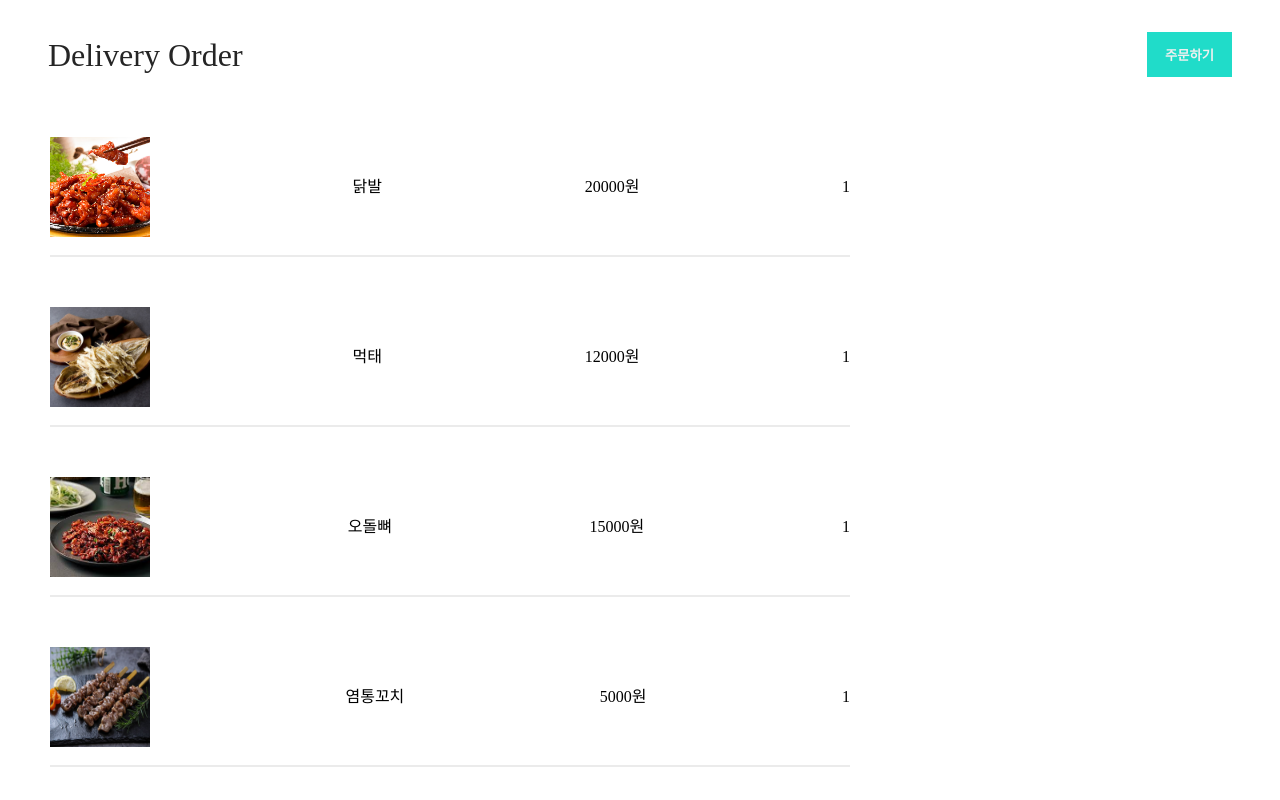
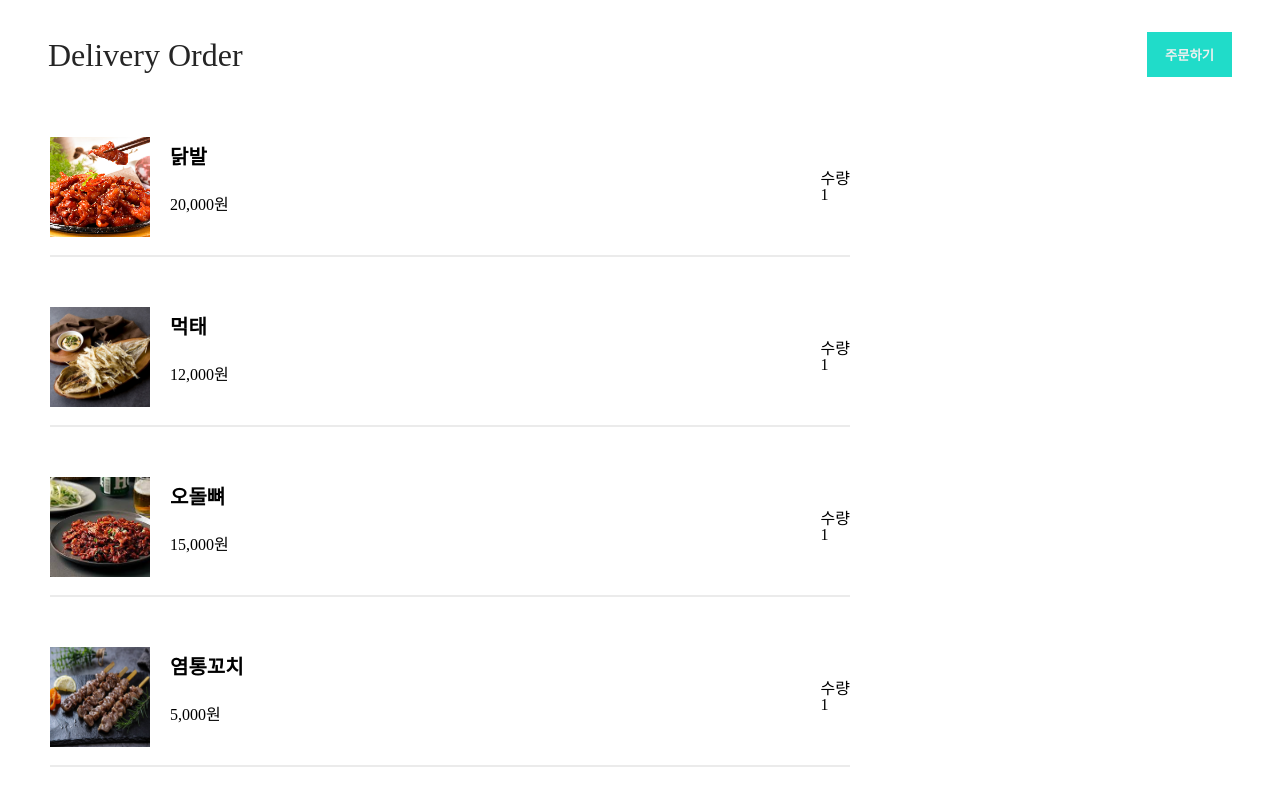
Before and after one commit to seon-mikim/-deliveryorder, a React (Create React App) app: page / in a window 1280 px wide. Shown: the top 800 px of the page. Built offline with nearby package versions, Linux system fonts and the light colour scheme.

Commit message:
design:스타일 추가
- 폰트 굵기, 크기 조절
- 레이아웃 수정

```diff
--- a/src/components/UI/Card/Card.jsx
+++ b/src/components/UI/Card/Card.jsx
@@ -1,14 +1,24 @@
 import React from 'react';
 import classes from './Card.module.css';
 const Card = ({ menu }) => {
+	const koreaNumberFormat = new Intl.NumberFormat().format(menu.price);
   return (
     <li className={classes['menu-item']}>
-			<div className={classes['menu-item__img-wrap'] }>
-        <img src={`/images/${menu.menuName}.jpg`} alt={menu.menuName} />
+      <div className={classes['menu-item__left-info']}>
+        <div className={classes['menu-item__img-wrap']}>
+          <img src={`/images/${menu.menuName}.jpg`} alt={menu.menuName} />
+        </div>
+        <div className={classes['menu-item__name-price']}>
+          <div className={classes['menu-item__name']}>{menu.menuName}</div>
+          <div className={classes['menu-item__price']}>
+            {koreaNumberFormat}<span>원</span>
+          </div>
+        </div>
       </div>
-      <div>{menu.menuName}</div>
-      <div>{menu.price}</div>
-      <div>{menu.amount}</div>
+      <div>
+        <span>수량</span>
+        <div>{menu.amount}</div>
+      </div>
     </li>
   );
 };
--- a/src/components/UI/Card/Card.module.css
+++ b/src/components/UI/Card/Card.module.css
@@ -15,6 +15,9 @@
     width: 100%;
     border-bottom: 2px solid #c0c0c051;
   }
+  .menu-item__left-info {
+    display: flex;
+
     .menu-item__img-wrap {
       width: 100px;
       height: 100px;
@@ -24,4 +27,17 @@
         height: 100%;
       }
     }
+    .menu-item__name-price {
+      margin-left: 20px;
+      .menu-item__name {
+        font-size: 20px;
+        font-weight: 600;
+        margin: 10px 0 30px 0;
       }
+      .menu-item__price {
+        font-weight: 400;
+        font-size: 16px;
+      }
+    }
+  }
+}
--- a/src/constants/MENU_LIST.js
+++ b/src/constants/MENU_LIST.js
@@ -1,10 +1,10 @@
 const MENU_LIST = [
-  { menuName: '닭발', price: '20000원', amount: '1',  },
-  { menuName: '먹태', price: '12000원', amount: '1' },
-  { menuName: '오돌뼈', price: '15000원', amount: '1' },
-  { menuName: '염통꼬치', price: '5000원', amount: '1' },
-  { menuName: '황도화채', price: '6000원', amount: '1' },
-  { menuName: '파인샤베트', price: '6000원', amount: '1' },
+  { menuName: '닭발', price: 20000, amount: 1 },
+  { menuName: '먹태', price: 12000, amount: 1 },
+  { menuName: '오돌뼈', price: 15000, amount: 1 },
+  { menuName: '염통꼬치', price: 5000, amount: 1 },
+  { menuName: '황도화채', price: 6000, amount: 1 },
+  { menuName: '파인샤베트', price: 6000, amount: 1 },
 ];
 
-export default MENU_LIST
+export default MENU_LIST;
```
Lines whose indentation alone changed are shown as unchanged.
